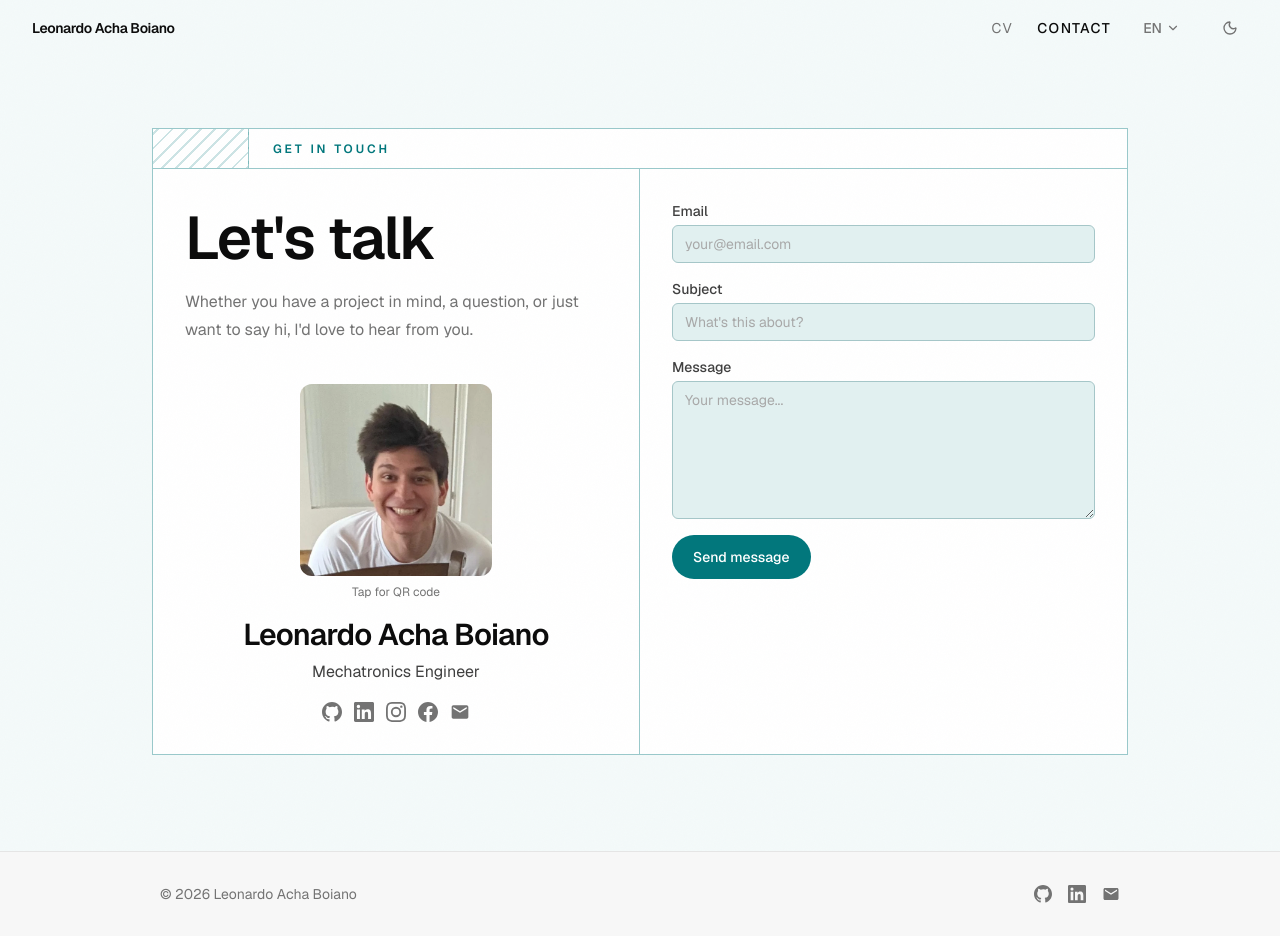
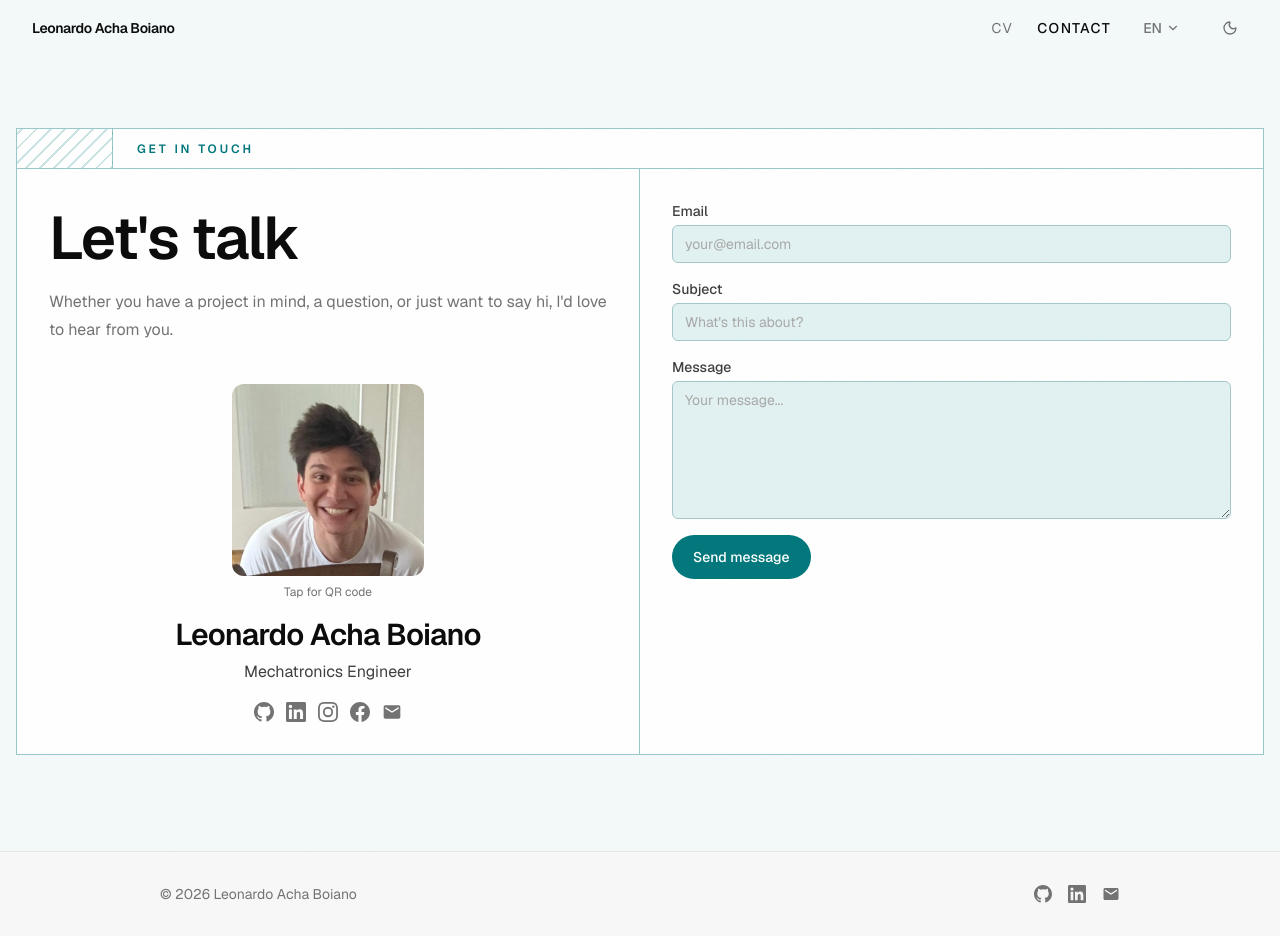
Before and after one commit to leonardoAB1/leonardoachaboiano.com, a Next.js app: page /en/contact in a window 1280 px wide. Built offline with nearby package versions, Linux system fonts and the light colour scheme.

Commit message:
style: remove max-width cap on contact page so box fills viewport

```diff
--- a/src/app/[locale]/(marketing)/contact/page.tsx
+++ b/src/app/[locale]/(marketing)/contact/page.tsx
@@ -3,7 +3,6 @@ import { getTranslations, setRequestLocale } from "next-intl/server";
 import type { ReactElement, SVGProps } from "react";
 import { ContactForm } from "@/components/contact/ContactForm";
 import { ProfileQrToggle } from "@/components/contact/ProfileQrToggle";
-import { Container } from "@/components/layout/Container";
 import { Section } from "@/components/layout/Section";
 import {
   FacebookIcon,
@@ -95,9 +94,9 @@ export default async function ContactPage({
 
   return (
     <Section className="-mt-14 min-h-svh bg-surface-brand grain pt-28 sm:pt-32">
-      {/* Tighter horizontal padding brings the outer border closer to the edge,
-          matching the narrow-margin grid feel of the reference. */}
-      <Container className="px-4 sm:px-6">
+      {/* Plain wrapper with minimal padding - no max-width cap so the teal border
+          sits just 12-16px from the viewport edge, matching the reference layout. */}
+      <div className="px-3 sm:px-4">
         {/* Single connected box: straight corners so the teal border reads as
             a ruled grid line rather than a card. grain class layers the SVG
             noise texture on top of the solid white background. */}
@@ -176,7 +175,7 @@ export default async function ContactPage({
             </div>
           </div>
         </div>
-      </Container>
+      </div>
     </Section>
   );
 }
```
